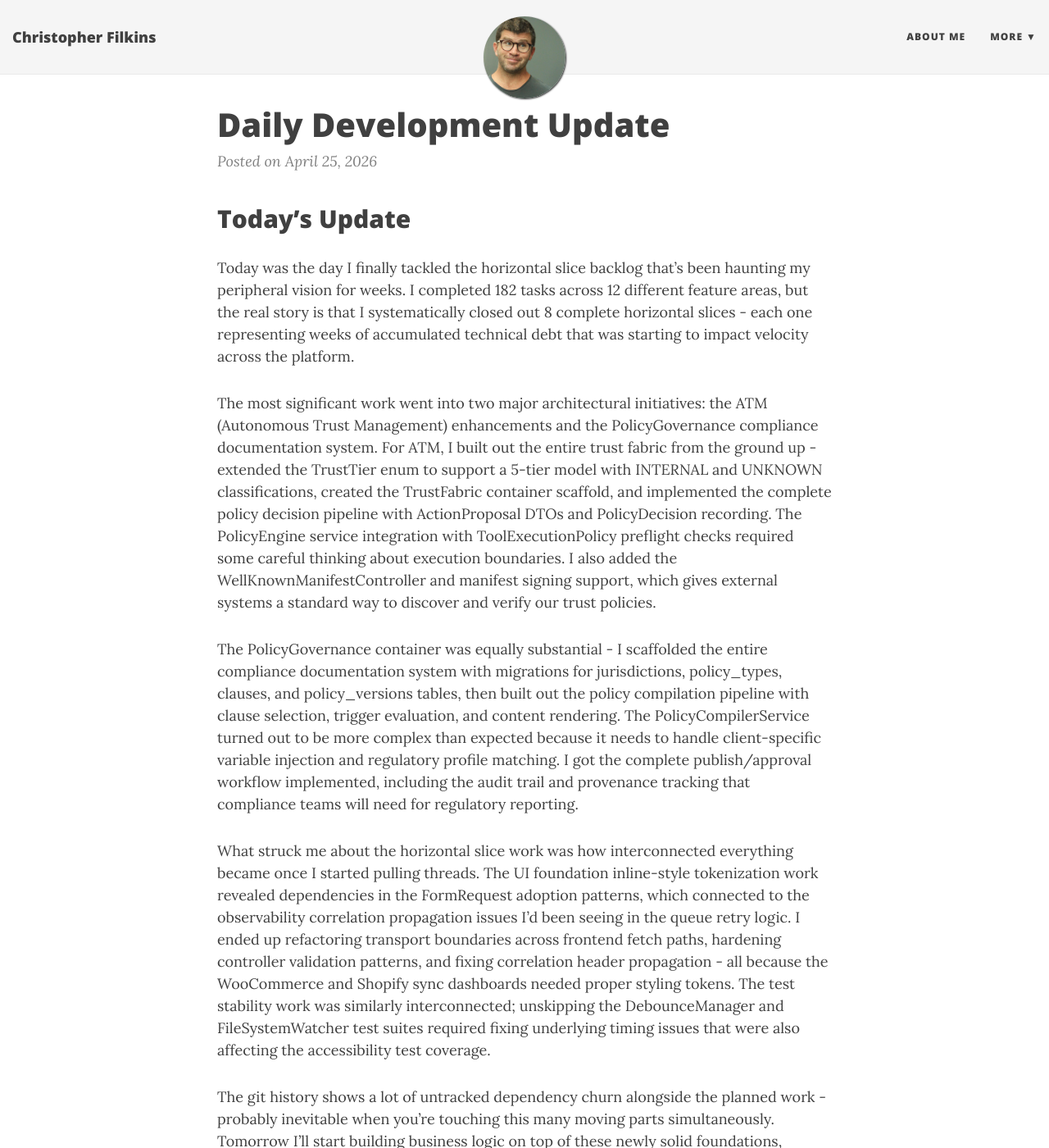
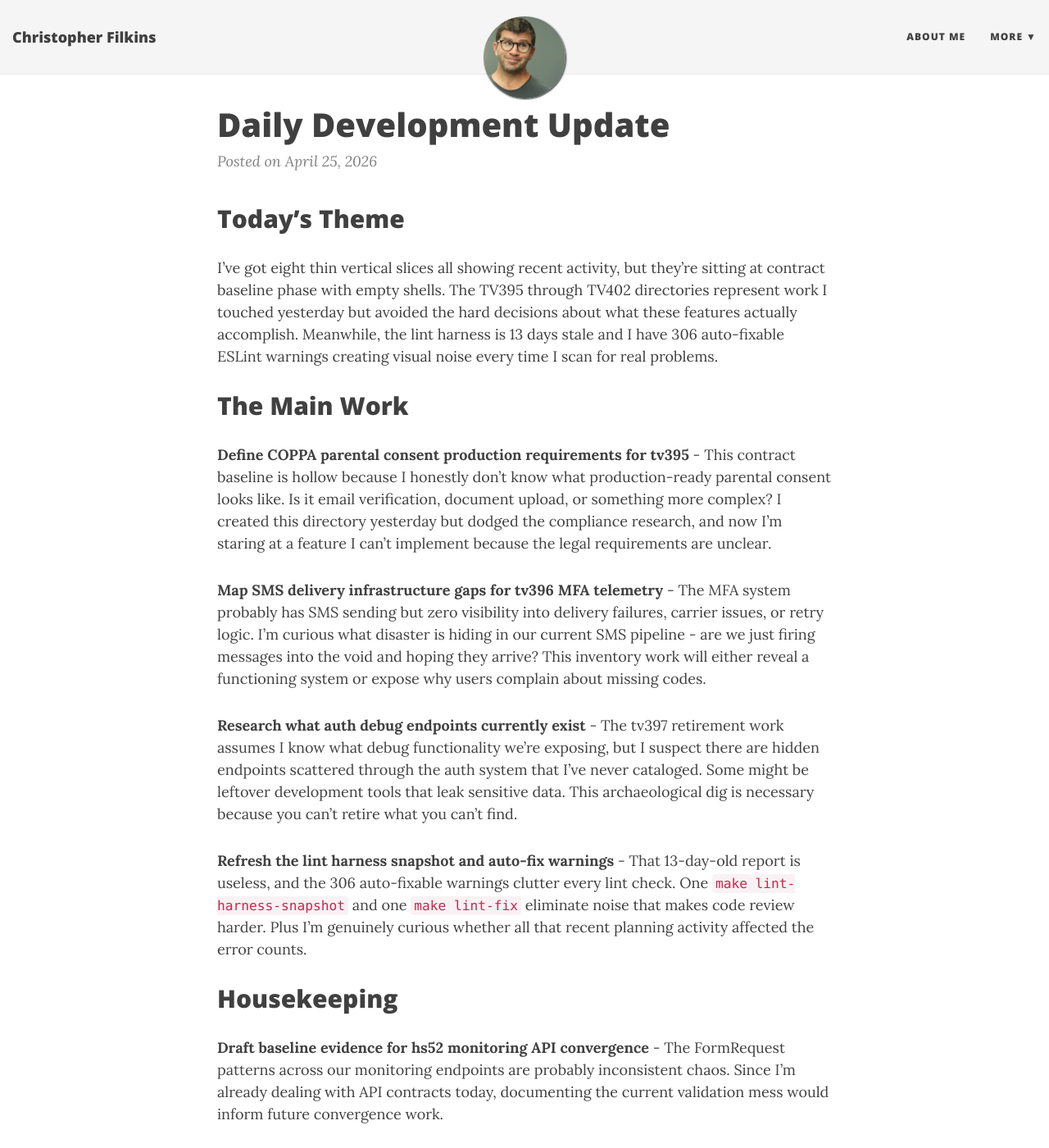
Before and after one commit to filchyboy/filchyboy.github.io, a Jekyll site: the page built from _posts/2026-04-25-daily-dev-log.md, in a window 1280 px wide and 1400 px high. Shown: the whole window at 82% size. Built offline with Jekyll 4.4.1, drawn with Linux system fonts in a browser that asks for light colours; nearby versions of some CDN libraries; some of the changed text lies outside the part shown.

Commit message:
Update daily dev log: 2026-04-25

```diff
--- a/_posts/2026-04-25-daily-dev-log.md
+++ b/_posts/2026-04-25-daily-dev-log.md
@@ -5,6 +5,38 @@ date: 2026-04-25
 categories: [daily, build-in-public]
 tags: [dev-tracker]
 ---
+
+<!-- SECTION: DAILY-PLAN START -->
+<!-- plan-generated: 2026-04-25T18:29:28.327490+00:00 -->
+
+## Today's Theme
+
+I've got eight thin vertical slices all showing recent activity, but they're sitting at contract baseline phase with empty shells. The TV395 through TV402 directories represent work I touched yesterday but avoided the hard decisions about what these features actually accomplish. Meanwhile, the lint harness is 13 days stale and I have 306 auto-fixable ESLint warnings creating visual noise every time I scan for real problems.
+
+## The Main Work
+
+**Define COPPA parental consent production requirements for tv395** - This contract baseline is hollow because I honestly don't know what production-ready parental consent looks like. Is it email verification, document upload, or something more complex? I created this directory yesterday but dodged the compliance research, and now I'm staring at a feature I can't implement because the legal requirements are unclear.
+
+**Map SMS delivery infrastructure gaps for tv396 MFA telemetry** - The MFA system probably has SMS sending but zero visibility into delivery failures, carrier issues, or retry logic. I'm curious what disaster is hiding in our current SMS pipeline - are we just firing messages into the void and hoping they arrive? This inventory work will either reveal a functioning system or expose why users complain about missing codes.
+
+**Research what auth debug endpoints currently exist** - The tv397 retirement work assumes I know what debug functionality we're exposing, but I suspect there are hidden endpoints scattered through the auth system that I've never cataloged. Some might be leftover development tools that leak sensitive data. This archaeological dig is necessary because you can't retire what you can't find.
+
+**Refresh the lint harness snapshot and auto-fix warnings** - That 13-day-old report is useless, and the 306 auto-fixable warnings clutter every lint check. One `make lint-harness-snapshot` and one `make lint-fix` eliminate noise that makes code review harder. Plus I'm genuinely curious whether all that recent planning activity affected the error counts.
+
+## Housekeeping
+
+**Draft baseline evidence for hs52 monitoring API convergence** - The FormRequest patterns across our monitoring endpoints are probably inconsistent chaos. Since I'm already dealing with API contracts today, documenting the current validation mess would inform future convergence work.
+
+**Complete tv398 web route parity scope definition** - The publication admin routes likely have gaps where API functionality exists but web interfaces don't. Simple inventory work that complements the contract definition theme.
+
+**Update tv401 accessibility scan execution requirements** - Need to research what live accessibility scanning actually requires - probably headless browser automation and result aggregation pipelines.
+
+## Parked
+
+The 9,913 PHPStan errors aren't getting attention today - that's a multi-week effort that would derail feature work. The route health warning can wait until I understand what specific routes are problematic.
+
+<!-- plan-unit-ids: tv395-contract-scope-baseline,tv396-contract-scope-baseline,tv397-contract-scope-baseline,tv398-contract-scope-baseline,tv399-contract-scope-baseline,tv400-contract-scope-baseline,tv401-contract-scope-baseline,tv402-contract-scope-baseline -->
+<!-- SECTION: DAILY-PLAN END -->
 
 <!-- SECTION: ACCOMPLISHED START -->
 <!-- accomplished-generated: 2026-04-25T18:19:31.284918+00:00 -->
```
